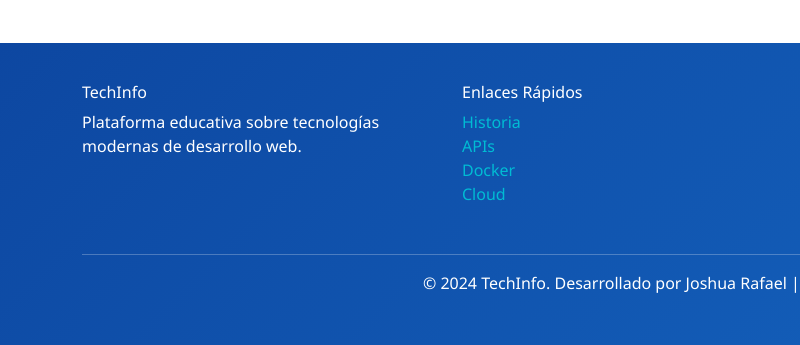
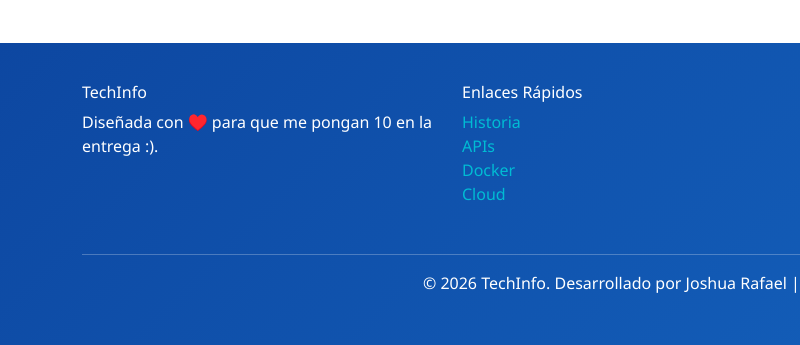
Before and after one commit to Kalussha/Proyecto_Integrador_Programacion_Web, a plain HTML site: page index.html in a window 1280 px wide. Shown: the part 10023-10368 px from the top of the page, 0-800 px from the left. Drawn offline with nearby package versions, Linux system fonts and the light colour scheme.

Commit message:
Actualizar contenido e imágenes del sitio web

```diff
--- a/index.html
+++ b/index.html
@@ -862,7 +862,7 @@ Authorization: Bearer token123
             <div class="row">
                 <div class="col-md-4 mb-3">
                     <h6>TechInfo</h6>
-                    <p>Plataforma educativa sobre tecnologías modernas de desarrollo web.</p>
+                    <p>Diseñada con ♥️ para que me pongan 10 en la entrega :).</p>
                 </div>
                 <div class="col-md-4 mb-3">
                     <h6>Enlaces Rápidos</h6>
@@ -880,7 +880,7 @@ Authorization: Bearer token123
             </div>
             <hr class="bg-light">
             <div class="text-center">
-                <p>&copy; 2024 TechInfo. Desarrollado por Joshua Rafael | <a href="https://github.com">GitHub</a></p>
+                <p>&copy; 2026 TechInfo. Desarrollado por Joshua Rafael | <a href="https://github.com">GitHub</a></p>
             </div>
         </div>
     </footer>
```
